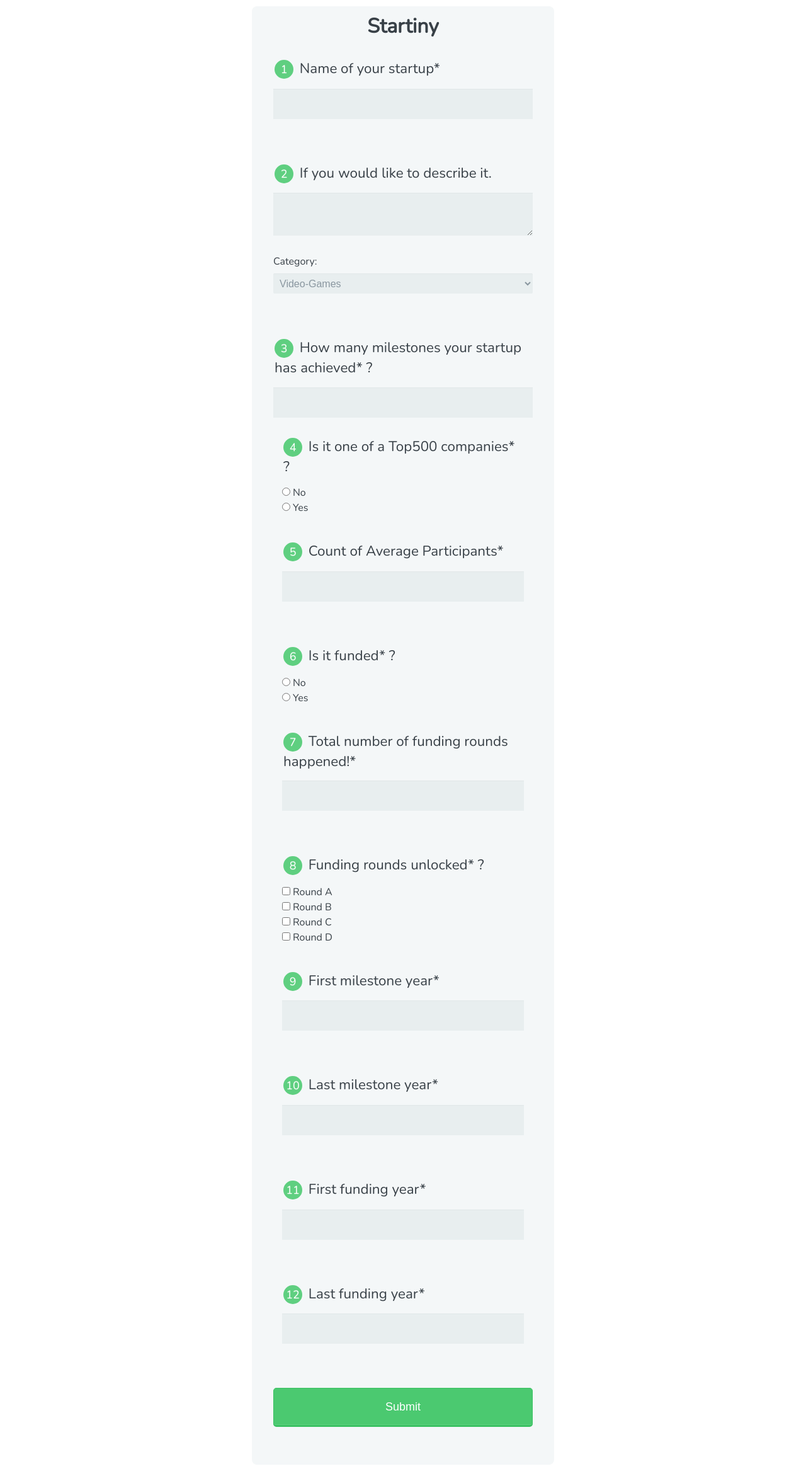
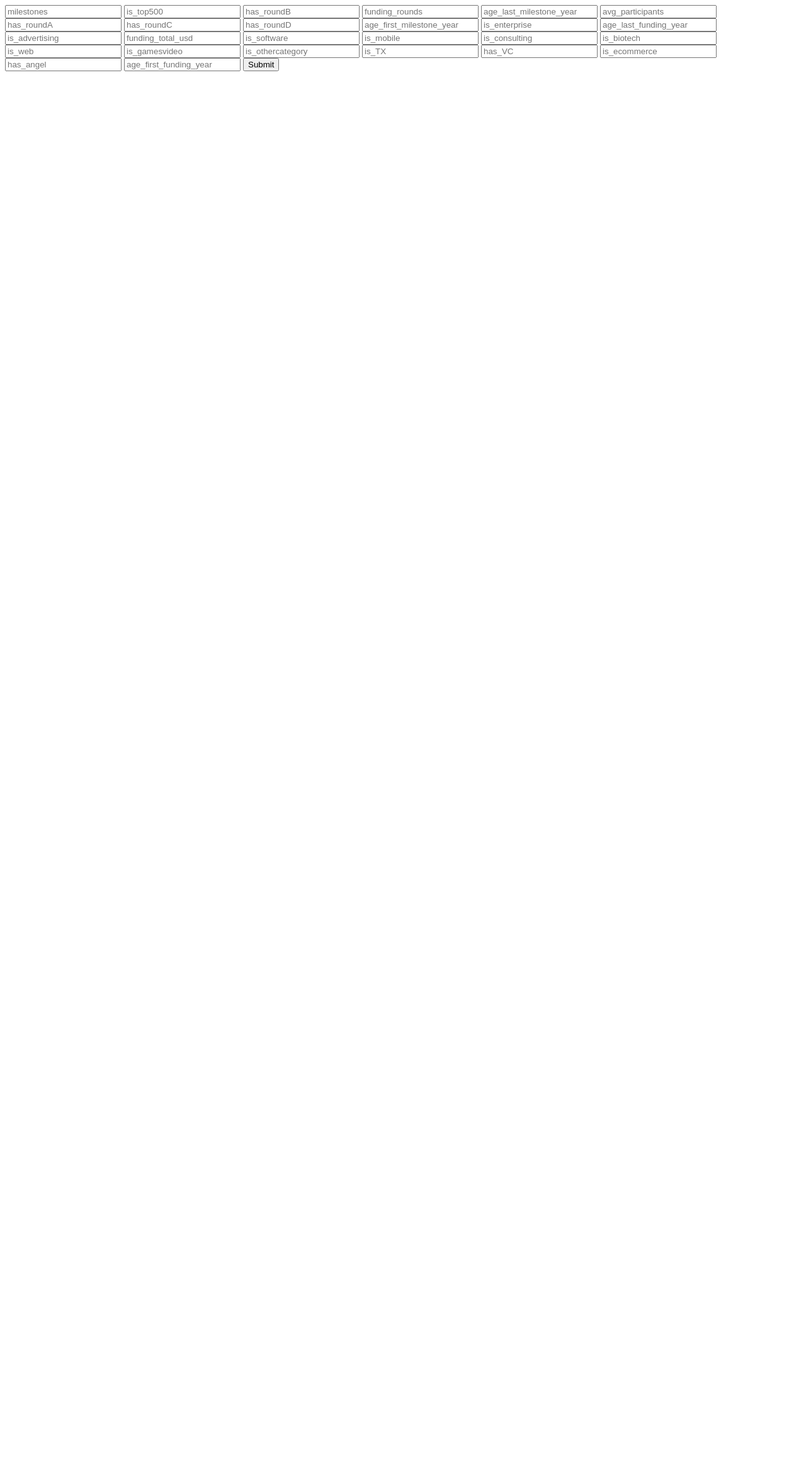
Before and after one commit to PriyodarshiGhosh/Startiny, a Flask app: page / in a window 1280 px wide. Shown: the whole page at 63% size. After the commit the page ends 113 px from the top, so only its background shows below. Run offline with Flask 2, Linux system fonts and the light colour scheme.

Commit message:
Update index.html

```diff
--- a/demo/templates/index.html
+++ b/demo/templates/index.html
@@ -1,236 +1,41 @@
-<html>
+<!DOCTYPE html>
+<html lang="en">
 <head>
+    <meta charset="UTF-8">
+    <meta http-equiv="X-UA-Compatible" content="IE=edge">
     <meta name="viewport" content="width=device-width, initial-scale=1.0">
     <title>Startiny</title>
-        <link href='https://fonts.googleapis.com/css?family=Nunito:400,300' rel='stylesheet' type='text/css'>
-        <meta charset="UTF-8">
-        <meta http-equiv="X-UA-Compatible" content="IE=edge">
 </head>
+<body>
 
-    <body>
-      <div class="row">
-        <div class="col-md-12">
-          <form action="index.html" method="POST" action="/sub">
-          <h1> Startiny </h1>
-
-        <fieldset>
-          <legend><span class="number">1</span> Name of your startup*</legend>
-          <input type="text" id="name" name="user_name">
-        </fieldset>
-
-        <fieldset>
-
-          <legend><span class="number">2</span> If you would like to describe it.</legend>
-          <textarea id="bio" name="user_bio"></textarea>
-          <label for="job">Category:</label>
-          <select id="job" name="user_job">
-            <optgroup label="Web">
-              <option value="frontend_developer">Video-Games</option>
-              <option value="php_developer">Health</option>
-              <option value="python_developer">Software</option>
-              <option value="rails_developer">Web</option>
-              <option value="web_designer">Bio-Tech</option>
-              <option value="wordpress_developer">Travel</option>
-            </optgroup>
-            <optgroup label="Mobile">
-              <option value="android_developer">Android Developer</option>
-              <option value="ios_developer">IOS Developer</option>
-              <option value="mobile_designer">Mobile Designer</option>
-            </optgroup>
-            <optgroup label="Business">
-              <option value="business_owner">Business Owner</option>
-              <option value="freelancer">Freelancer</option>
-            </optgroup>
-          </select>
-
-        </fieldset>
-
-        <fieldset>
-
-        <legend><span class="number">3</span> How many milestones your startup has achieved* ?</legend>
-        <input type="text" id="name" name="milestones">
-
-
-        <fieldset>
-          <legend><span class="number">4</span> Is it one of a Top500 companies* ?</legend>
-          <input type="radio" id="under_13" value="NO" name="user_age"><label for="NO" class="light">No</label><br>
-          <input type="radio" id="over_13" value="YES" name="user_age"><label for="YES" class="light">Yes</label>
-          <br/>
-        </fieldset>
-
-        <fieldset>
-          <legend><span class="number">5</span> Count of Average Participants*</legend>
-          <input type="text" id="name" name="avg_participants">
-        </fieldset>
-
-        <fieldset>
-          <legend><span class="number">6</span> Is it funded* ?</legend>
-          <input type="radio" id="under_13" value="NO" name="user_age"><label for="NO" class="light">No</label><br>
-          <input type="radio" id="over_13" value="YES" name="user_age"><label for="YES" class="light">Yes</label>
-          <br/>
-        </fieldset>
-
-        <fieldset>
-          <legend><span class="number">7</span> Total number of funding rounds happened!*</legend>
-          <input type="text" id="name" name="funding_rounds">
-        </fieldset>
-
-        <fieldset>
-          <legend><span class="number">8</span> Funding rounds unlocked* ?</legend>
-          <input type="checkbox" id="development" value="interest_development" name="user_interest"><label class="light" for="development">Round A</label><br>
-          <input type="checkbox" id="design" value="interest_design" name="user_interest"><label class="light" for="design">Round B</label><br>
-          <input type="checkbox" id="business" value="interest_business" name="user_interest"><label class="light" for="business">Round C</label><br>
-          <input type="checkbox" id="business" value="interest_business" name="user_interest"><label class="light" for="business">Round D</label>
-          <br/>
-        </fieldset>
-
-
-        <fieldset>
-          <legend><span class="number">9</span> First milestone year*</legend>
-          <input type="text" id="name" name="age_first_milestone_year">
-        </fieldset>
-
-         <fieldset>
-          <legend><span class="number">10</span> Last milestone year*</legend>
-          <input type="text" id="name" name="age_last_milestone_year">
-        </fieldset>
-
-         <fieldset>
-          <legend><span class="number">11</span> First funding year*</legend>
-          <input type="text" id="name" name="age_first_funding_year">
-        </fieldset>
-
-         <fieldset>
-          <legend><span class="number">12</span> Last funding year*</legend>
-          <input type="text" id="name" name="age_last_funding_year">
-        </fieldset>
-
-        <button type="submit">Submit</button>
-
+    <form action="/sub" method="POST">
+        <input type="number" name="milestones" placeholder="milestones">
+        <input type="number" name="is_top500" placeholder="is_top500">
+        <input type="number" name="has_roundB" placeholder="has_roundB">
+        <input type="number" name="funding_rounds" placeholder="funding_rounds">
+        <input type="number" name="age_last_milestone_year" placeholder="age_last_milestone_year">
+        <input type="number" name="avg_participants" placeholder="avg_participants">
+        <input type="number" name="has_roundA" placeholder="has_roundA">
+        <input type="number" name="has_roundC" placeholder="has_roundC">
+        <input type="number" name="has_roundD" placeholder="has_roundD">
+        <input type="number" name="age_first_milestone_year" placeholder="age_first_milestone_year">
+        <input type="number" name="is_enterprise" placeholder="is_enterprise">
+        <input type="number" name="age_last_funding_year" placeholder="age_last_funding_year">
+        <input type="number" name="is_advertising" placeholder="is_advertising">
+        <input type="number" name="funding_total_usd" placeholder="funding_total_usd">
+        <input type="number" name="is_software" placeholder="is_software">
+        <input type="number" name="is_mobile" placeholder="is_mobile">
+        <input type="number" name="is_consulting" placeholder="is_consulting">
+        <input type="number" name="is_biotech" placeholder="is_biotech">
+        <input type="number" name="is_web" placeholder="is_web">
+        <input type="number" name="is_gamesvideo" placeholder="is_gamesvideo">
+        <input type="number" name="is_othercategory" placeholder="is_othercategory">
+        <input type="number" name="is_TX" placeholder="is_TX">
+        <input type="number" name="has_VC" placeholder="has_VC">
+        <input type="number" name="is_ecommerce" placeholder="is_ecommerce">
+        <input type="number" name="has_angel" placeholder="has_angel">
+        <input type="number" name="age_first_funding_year" placeholder="age_first_funding_year">
+        <input type="submit">
     </form>
-        </div>
-      </div>
-
 </body>
-
-    <style>
-        *, *:before, *:after {
-  -moz-box-sizing: border-box;
-  -webkit-box-sizing: border-box;
-  box-sizing: border-box;
-}
-
-body {
-  font-family: 'Nunito', sans-serif;
-  color: #384047;
-}
-
-form {
-  max-width: 300px;
-  margin: 10px auto;
-  padding: 10px 20px;
-  background: #f4f7f8;
-  border-radius: 8px;
-}
-
-h1 {
-  margin: 0 0 30px 0;
-  text-align: center;
-}
-
-input[type="text"],
-input[type="password"],
-input[type="date"],
-input[type="datetime"],
-input[type="email"],
-input[type="number"],
-input[type="search"],
-input[type="tel"],
-input[type="time"],
-input[type="url"],
-textarea,
-select {
-  background: rgba(255,255,255,0.1);
-  border: none;
-  font-size: 16px;
-  height: auto;
-  margin: 0;
-  outline: 0;
-  padding: 15px;
-  width: 100%;
-  background-color: #e8eeef;
-  color: #8a97a0;
-  box-shadow: 0 1px 0 rgba(0,0,0,0.03) inset;
-  margin-bottom: 30px;
-}
-
-input[type="radio"],
-input[type="checkbox"] {
-  margin: 0 4px 8px 0;
-}
-
-select {
-  padding: 6px;
-  height: 32px;
-  border-radius: 2px;
-}
-
-button {
-  padding: 19px 39px 18px 39px;
-  color: #FFF;
-  background-color: #4bc970;
-  font-size: 18px;
-  text-align: center;
-  font-style: normal;
-  border-radius: 5px;
-  width: 100%;
-  border: 1px solid #3ac162;
-  border-width: 1px 1px 3px;
-  box-shadow: 0 -1px 0 rgba(255,255,255,0.1) inset;
-  margin-bottom: 10px;
-}
-
-fieldset {
-  margin-bottom: 30px;
-  border: none;
-}
-
-legend {
-  font-size: 1.4em;
-  margin-bottom: 10px;
-}
-
-label {
-  display: block;
-  margin-bottom: 8px;
-}
-
-label.light {
-  font-weight: 300;
-  display: inline;
-}
-
-.number {
-  background-color: #5fcf80;
-  color: #fff;
-  height: 30px;
-  width: 30px;
-  display: inline-block;
-  font-size: 0.8em;
-  margin-right: 4px;
-  line-height: 30px;
-  text-align: center;
-  text-shadow: 0 1px 0 rgba(255,255,255,0.2);
-  border-radius: 100%;
-}
-
-@media screen and (min-width: 480px) {
-
-  form {
-    max-width: 480px;
-  }
-
-}
-
-        </style>
 </html>
```
Lines whose indentation alone changed are shown as unchanged.
